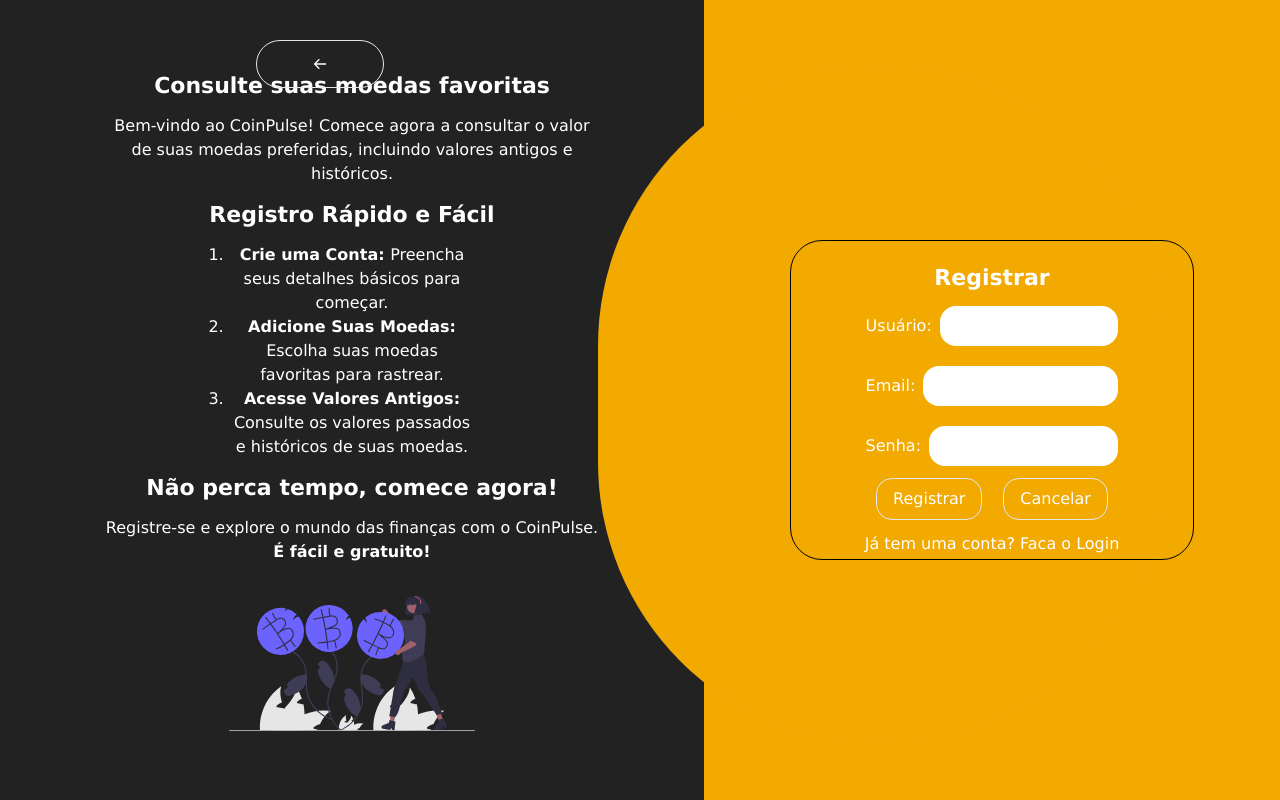
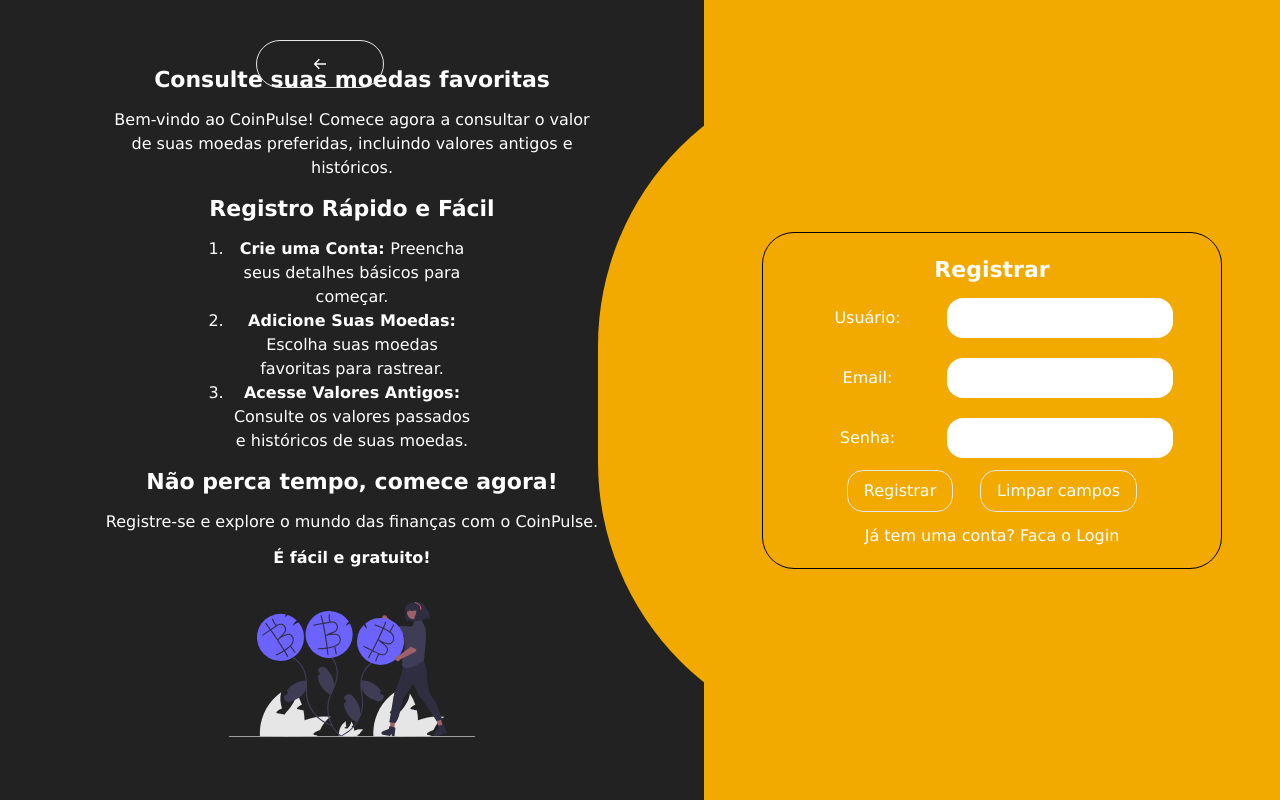
Before and after one commit to arturwatana/currency-front, a Next.js app: page /register in a window 1280 px wide. Built offline with nearby package versions, Linux system fonts and the light colour scheme.

Commit message:
fix: form

```diff
--- a/app/components/form/index.tsx
+++ b/app/components/form/index.tsx
@@ -28,14 +28,14 @@ export default function Form({
   return (
     <form
       action=""
-      className="flex flex-col gap-3 border-[1px] border-black rounded-[2em] p-5 text-white sm:min-w-full h-[20em] items-center justify-around w-[50%] xl:w-[70%] lg:w-[85%] md:w-[80%] md:h-full  "
+      className="flex flex-col gap-3 border-[1px] h-full border-black rounded-[2em] p-5 text-white sm:min-w-full   items-center justify-around w-[50%]  2xl:w-[80%] xl:w-[80%] lg:w-[85%] md:w-[80%] md:h-full  "
     >
       <h1 className="text-[22px] font-bold text-center">{formAction}</h1>
       <div className="flex flex-col gap-5 items-center w-full">
       {nameOfInputs.map((name, index) => {
         return (
-          <div key={'keyForm' + index} className="flex w-[70%] items-center justify-around gap-2 md:w-full sm:flex-col ">
-            <label className=" text-center" key={`label${index} min-w-[40%]`}>
+          <div key={'keyForm' + index} className="flex w-[90%] items-center justify-around gap-2 md:w-full sm:flex-col ">
+            <label className=" text-center  min-w-[30%]" key={`label${index}`}>
               {name}
             </label>
             <input
@@ -70,7 +70,7 @@ export default function Form({
         );
       })}
       </div>
-      <div className="flex justify-around w-[70%] 2lg:w-full sm:flex-col sm:gap-4">
+      <div className="flex justify-around w-[70%] 2lg:w-full sm:flex-col sm:gap-4 gap-6">
         <button
           type="button"
           onClick={actionButton}
@@ -80,7 +80,7 @@ export default function Form({
           {formAction}
         </button>
         <button className="border-[1px] rounded-[1em] px-4 py-2  hover:bg-white hover:text-black  hover:transition-all" type="reset" key="btn2">
-          Cancelar
+          Limpar campos
         </button>
       </div>
       <div className="w-full flex items-center justify-center">
--- a/app/register/page.tsx
+++ b/app/register/page.tsx
@@ -61,7 +61,8 @@ export default function RegisterPage() {
         </div>
 
         <h3 className="font-bold text-[22px]">Não perca tempo, comece agora!</h3>
-        <p>Registre-se e explore o mundo das finanças com o CoinPulse. <span className="font-bold">É fácil e gratuito!</span> </p>
+        <p>Registre-se e explore o mundo das finanças com o CoinPulse. </p>
+          <p className="font-bold">É fácil e gratuito!</p>
         </div>
     <div className="flex items-center justify-center lg:opacity-0 lg:absolute md:opacity-100 md:relative ">
         <ImgWave width="50%" img={register}/>
```
